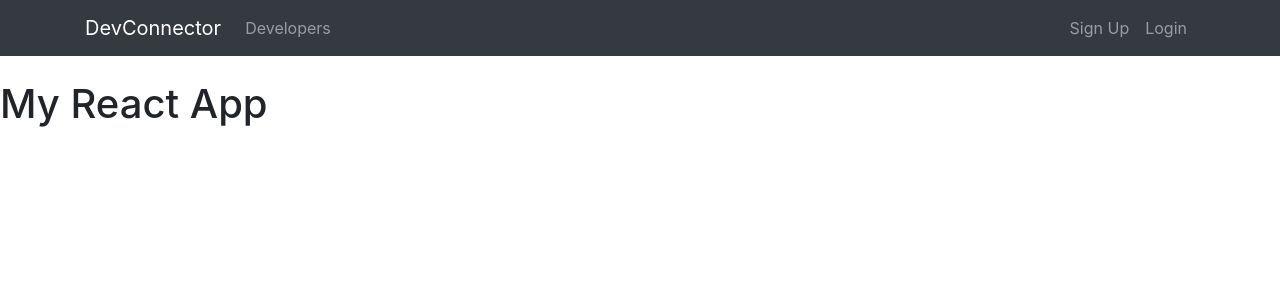
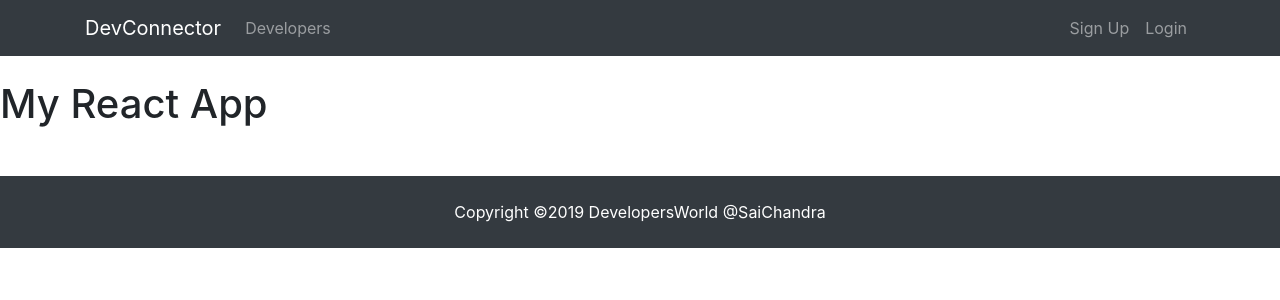
Before and after one commit to SaiChandra2896/DevConnector, a React (Create React App) app in the folder client/: page / in a window 1280 px wide. Shown: the top 300 px of the page. Built offline with nearby package versions, Linux system fonts and the light colour scheme.

Commit message:
add footer component

```diff
--- a/client/src/App.js
+++ b/client/src/App.js
@@ -1,5 +1,6 @@
 import React, { Component } from 'react';
-import Navbar from './components/layout/Navbar'
+import Navbar from './components/layout/Navbar';
+import Footer from './components/layout/Footer'
 import './App.css';
 
 class App extends Component {
@@ -8,6 +9,7 @@
       <div className="App">
         <Navbar />
         <h1>My React App</h1>
+        <Footer />
       </div>
     );
   }
--- a/client/src/components/layout/Footer.js
+++ b/client/src/components/layout/Footer.js
@@ -2,9 +2,9 @@
 
 function Footer() {
   return (
-    <div>
-
-    </div>
+    <footer className="bg-dark text-white mt-5 p-4 text-center">
+      Copyright &copy;{new Date().getFullYear()} DevelopersWorld @SaiChandra
+   </footer>
   )
 }
 export default Footer;
```
